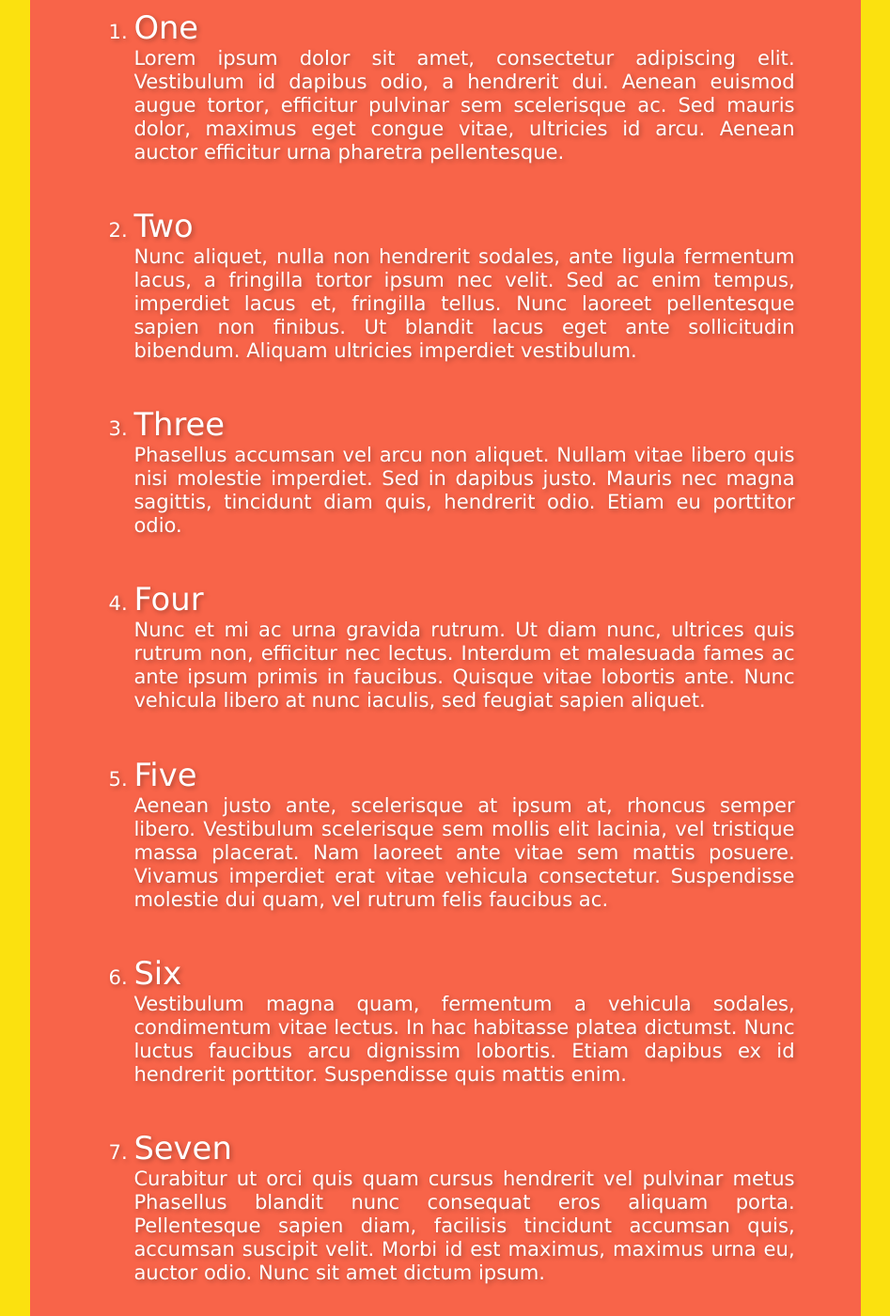
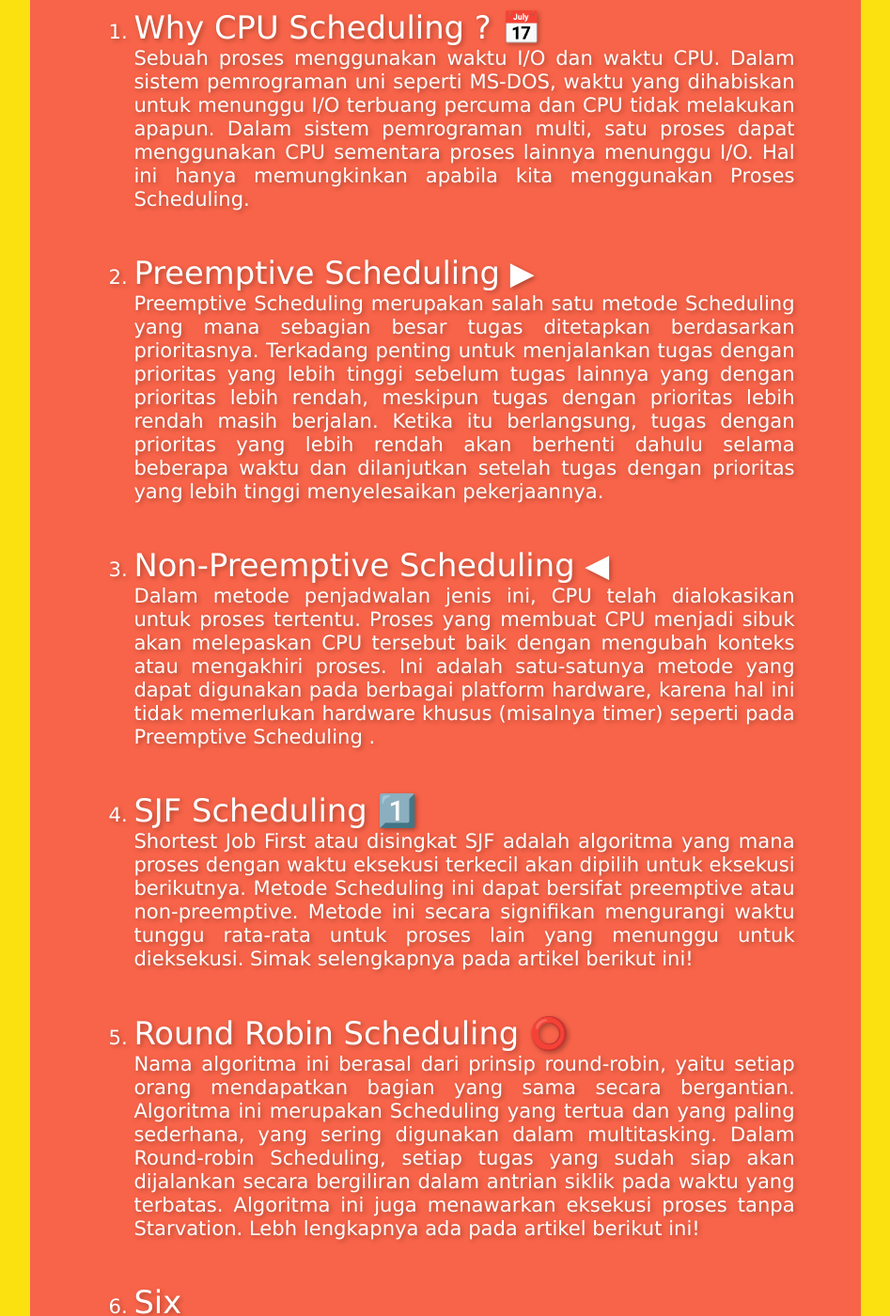
Before and after one commit to fayaadbsa/os211, a Jekyll site: the page built from w08.md, in a window 1280 px wide and 1400 px high, scrolled down 442 px. Shown: the whole window at 94% size, without its empty margins (166-1113 px from the left). Built offline with Jekyll 4.4.1, drawn with Linux system fonts in a browser that asks for light colours; our own code applies the rules of GitHub Pages for plain Markdown files.

Commit message:
Update w08.md

```diff
--- a/w08.md
+++ b/w08.md
@@ -5,40 +5,20 @@ permalink: /W08/
 
 # Top 10 List of Week 08
 
-1. [One](https://en.wikipedia.org/wiki/1)<br>
-Lorem ipsum dolor sit amet, consectetur adipiscing elit.
-Vestibulum id dapibus odio, a hendrerit dui.
-Aenean euismod augue tortor, efficitur pulvinar sem scelerisque ac.
-Sed mauris dolor, maximus eget congue vitae, ultricies id arcu.
-Aenean auctor efficitur urna pharetra pellentesque.
+1. [Why CPU Scheduling ? 📅](https://www.geeksforgeeks.org/cpu-scheduling-in-operating-systems/)<br>
+Sebuah proses menggunakan waktu I/O dan waktu CPU. Dalam sistem pemrograman uni seperti MS-DOS, waktu yang dihabiskan untuk menunggu I/O terbuang percuma dan CPU tidak melakukan apapun. Dalam sistem pemrograman multi, satu proses dapat menggunakan CPU sementara proses lainnya menunggu I/O. Hal ini hanya memungkinkan apabila kita menggunakan Proses Scheduling.
 
-2. [Two](https://en.wikipedia.org/wiki/2)<br>
-Nunc aliquet, nulla non hendrerit sodales, ante ligula fermentum lacus, a fringilla tortor ipsum nec velit.
-Sed ac enim tempus, imperdiet lacus et, fringilla tellus.
-Nunc laoreet pellentesque sapien non finibus.
-Ut blandit lacus eget ante sollicitudin bibendum.
-Aliquam ultricies imperdiet vestibulum.
+2. [Preemptive Scheduling ▶](https://www.guru99.com/preemptive-vs-non-preemptive-scheduling.html)<br>
+Preemptive Scheduling merupakan salah satu metode Scheduling yang mana sebagian besar tugas ditetapkan berdasarkan prioritasnya. Terkadang penting untuk menjalankan tugas dengan prioritas yang lebih tinggi sebelum tugas lainnya yang dengan prioritas lebih rendah, meskipun tugas dengan prioritas lebih rendah masih berjalan. Ketika itu berlangsung, tugas dengan prioritas yang lebih rendah akan berhenti dahulu selama beberapa waktu dan dilanjutkan setelah tugas dengan prioritas yang lebih tinggi menyelesaikan pekerjaannya.
 
-3. [Three](https://en.wikipedia.org/wiki/3)<br>
-Phasellus accumsan vel arcu non aliquet.
-Nullam vitae libero quis nisi molestie imperdiet.
-Sed in dapibus justo.
-Mauris nec magna sagittis, tincidunt diam quis, hendrerit odio.
-Etiam eu porttitor odio.
+3. [Non-Preemptive Scheduling ◀](https://www.javatpoint.com/os-non-preemptive-priority-scheduling)<br>
+Dalam metode penjadwalan jenis ini, CPU telah dialokasikan untuk proses tertentu. Proses yang membuat CPU menjadi sibuk akan melepaskan CPU tersebut baik dengan mengubah konteks atau mengakhiri proses. Ini adalah satu-satunya metode yang dapat digunakan pada berbagai platform hardware, karena hal ini tidak memerlukan hardware khusus (misalnya timer) seperti pada Preemptive Scheduling .
 
-4. [Four](https://en.wikipedia.org/wiki/4)<br>
-Nunc et mi ac urna gravida rutrum.
-Ut diam nunc, ultrices quis rutrum non, efficitur nec lectus.
-Interdum et malesuada fames ac ante ipsum primis in faucibus.
-Quisque vitae lobortis ante.
-Nunc vehicula libero at nunc iaculis, sed feugiat sapien aliquet.
+4. [SJF Scheduling 1️⃣](https://www.guru99.com/shortest-job-first-sjf-scheduling.html)<br>
+Shortest Job First atau disingkat SJF adalah algoritma yang mana proses dengan waktu eksekusi terkecil akan dipilih untuk eksekusi berikutnya. Metode Scheduling ini dapat bersifat preemptive atau non-preemptive. Metode ini secara signifikan mengurangi waktu tunggu rata-rata untuk proses lain yang menunggu untuk dieksekusi. Simak selengkapnya pada artikel berikut ini!
 
-5. [Five](https://en.wikipedia.org/wiki/5)<br>
-Aenean justo ante, scelerisque at ipsum at, rhoncus semper libero.
-Vestibulum scelerisque sem mollis elit lacinia, vel tristique massa placerat.
-Nam laoreet ante vitae sem mattis posuere.
-Vivamus imperdiet erat vitae vehicula consectetur.
-Suspendisse molestie dui quam, vel rutrum felis faucibus ac.
+5. [Round Robin Scheduling ⭕](https://www.guru99.com/round-robin-scheduling-example.html)<br>
+Nama algoritma ini berasal dari prinsip round-robin, yaitu setiap orang mendapatkan bagian yang sama secara bergantian. Algoritma ini merupakan Scheduling yang tertua dan yang paling sederhana, yang sering digunakan dalam multitasking. Dalam Round-robin Scheduling, setiap tugas yang sudah siap akan dijalankan secara bergiliran dalam antrian siklik pada waktu yang terbatas. Algoritma ini juga menawarkan eksekusi proses tanpa Starvation. Lebh lengkapnya ada pada artikel berikut ini!
 
 6. [Six](https://en.wikipedia.org/wiki/6)<br>
 Vestibulum magna quam, fermentum a vehicula sodales, condimentum vitae lectus.
@@ -47,12 +27,8 @@ Nunc luctus faucibus arcu dignissim lobortis.
 Etiam dapibus ex id hendrerit porttitor.
 Suspendisse quis mattis enim.
 
-7. [Seven](https://en.wikipedia.org/wiki/7)<br>
-Curabitur ut orci quis quam cursus hendrerit vel pulvinar metus
-Phasellus blandit nunc consequat eros aliquam porta.
-Pellentesque sapien diam, facilisis tincidunt accumsan quis, accumsan suscipit velit.
-Morbi id est maximus, maximus urna eu, auctor odio.
-Nunc sit amet dictum ipsum.
+7. [Load Balancing 🔄](https://www.citrix.com/en-in/solutions/app-delivery-and-security/load-balancing/what-is-load-balancing.html)<br>
+
 
 8. [Eight](https://en.wikipedia.org/wiki/8)<br>
 Curabitur mauris neque, mollis feugiat ante id, molestie eleifend nunc.
```
